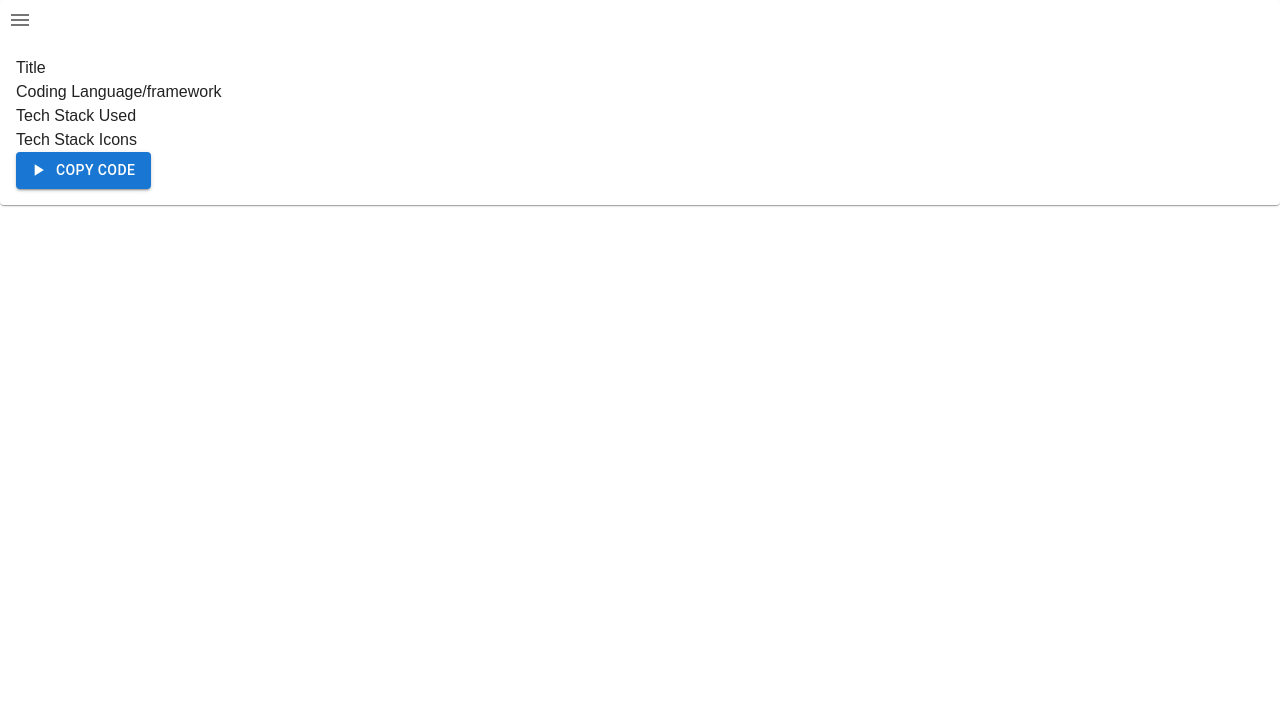
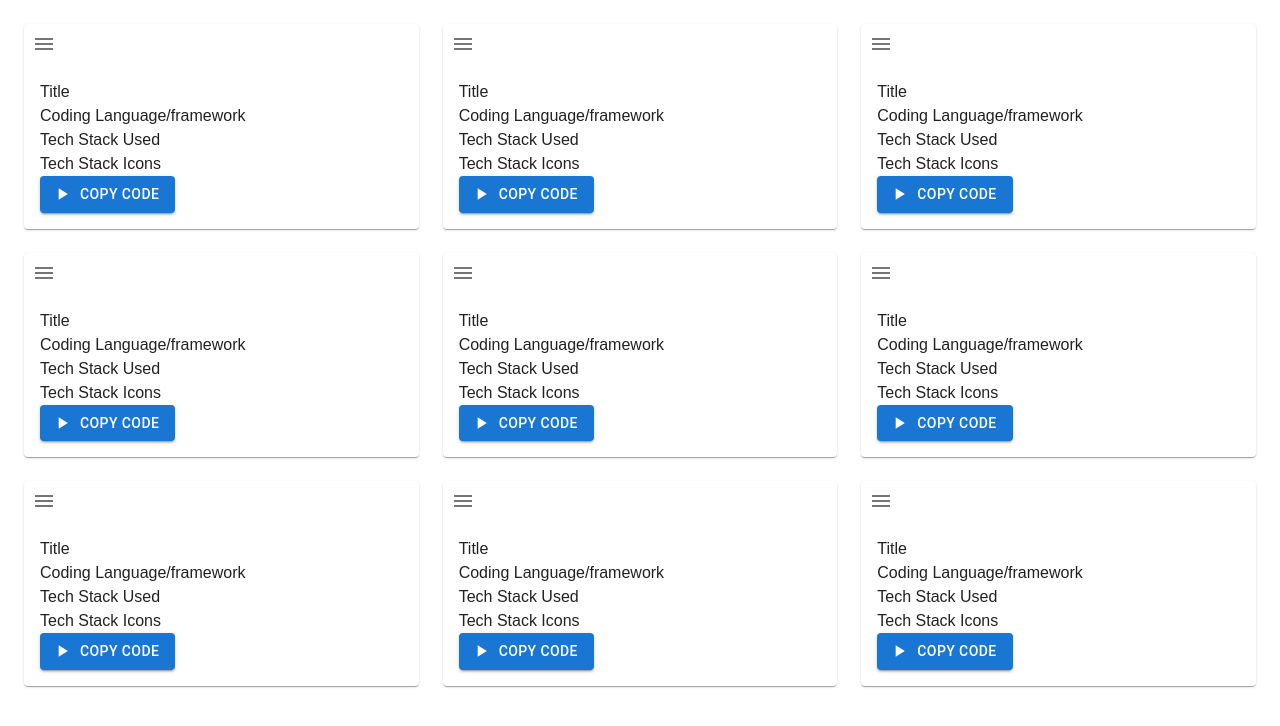
Before and after one commit to JaiminKharadi77/code_snippts, a Next.js app: page / in a window 1280 px wide. Shown: the top 726 px of the page. Built offline with nearby package versions, Linux system fonts and the light colour scheme.

Commit message:
code card ui updated and code ui page created

```diff
--- a/src/app/page.tsx
+++ b/src/app/page.tsx
@@ -1,106 +1,16 @@
-import Image from "next/image";
-import { Button } from "@mui/material";
 import CodeCard from "./components/CodeCard";
+import Grid from "@mui/material/Grid";
 
 export default function Home() {
+  const simp = [1, 2, 3, 4, 5, 6, 7, 8, 9];
+
   return (
-    // <div className="grid grid-rows-[20px_1fr_20px] items-center justify-items-center min-h-screen p-8 pb-20 gap-16 sm:p-20 font-[family-name:var(--font-geist-sans)]">
-    //   <main className="flex flex-col gap-8 row-start-2 items-center sm:items-start">
-    //     <Image
-    //       className="dark:invert"
-    //       src="/next.svg"
-    //       alt="Next.js logo"
-    //       width={180}
-    //       height={38}
-    //       priority
-    //     />
-    //     <ol className="list-inside list-decimal text-sm text-center sm:text-left font-[family-name:var(--font-geist-mono)]">
-    //       <li className="mb-2">
-    //         Get started by editing{" "}
-    //         <code className="bg-black/[.05] dark:bg-white/[.06] px-1 py-0.5 rounded font-semibold">
-    //           src/app/page.tsx
-    //         </code>
-    //         .
-    //       </li>
-    //       <li>Save and see your changes instantly.</li>
-    //     </ol>
-
-    //     <div className="flex gap-4 items-center flex-col sm:flex-row">
-    //       <a
-    //         className="rounded-full border border-solid border-transparent transition-colors flex items-center justify-center bg-foreground text-background gap-2 hover:bg-[#383838] dark:hover:bg-[#ccc] text-sm sm:text-base h-10 sm:h-12 px-4 sm:px-5"
-    //         href="https://vercel.com/new?utm_source=create-next-app&utm_medium=appdir-template-tw&utm_campaign=create-next-app"
-    //         target="_blank"
-    //         rel="noopener noreferrer"
-    //       >
-    //         <Image
-    //           className="dark:invert"
-    //           src="/vercel.svg"
-    //           alt="Vercel logomark"
-    //           width={20}
-    //           height={20}
-    //         />
-    //         Deploy now
-    //       </a>
-    //       <a
-    //         className="rounded-full border border-solid border-black/[.08] dark:border-white/[.145] transition-colors flex items-center justify-center hover:bg-[#f2f2f2] dark:hover:bg-[#1a1a1a] hover:border-transparent text-sm sm:text-base h-10 sm:h-12 px-4 sm:px-5 sm:min-w-44"
-    //         href="https://nextjs.org/docs?utm_source=create-next-app&utm_medium=appdir-template-tw&utm_campaign=create-next-app"
-    //         target="_blank"
-    //         rel="noopener noreferrer"
-    //       >
-    //         Read our docs
-    //       </a>
-    //     </div>
-    //   </main>
-    //   <footer className="row-start-3 flex gap-6 flex-wrap items-center justify-center">
-    //     <a
-    //       className="flex items-center gap-2 hover:underline hover:underline-offset-4"
-    //       href="https://nextjs.org/learn?utm_source=create-next-app&utm_medium=appdir-template-tw&utm_campaign=create-next-app"
-    //       target="_blank"
-    //       rel="noopener noreferrer"
-    //     >
-    //       <Image
-    //         aria-hidden
-    //         src="/file.svg"
-    //         alt="File icon"
-    //         width={16}
-    //         height={16}
-    //       />
-    //       Learn
-    //     </a>
-    //     <a
-    //       className="flex items-center gap-2 hover:underline hover:underline-offset-4"
-    //       href="https://vercel.com/templates?framework=next.js&utm_source=create-next-app&utm_medium=appdir-template-tw&utm_campaign=create-next-app"
-    //       target="_blank"
-    //       rel="noopener noreferrer"
-    //     >
-    //       <Image
-    //         aria-hidden
-    //         src="/window.svg"
-    //         alt="Window icon"
-    //         width={16}
-    //         height={16}
-    //       />
-    //       Examples
-    //     </a>
-    //     <a
-    //       className="flex items-center gap-2 hover:underline hover:underline-offset-4"
-    //       href="https://nextjs.org?utm_source=create-next-app&utm_medium=appdir-template-tw&utm_campaign=create-next-app"
-    //       target="_blank"
-    //       rel="noopener noreferrer"
-    //     >
-    //       <Image
-    //         aria-hidden
-    //         src="/globe.svg"
-    //         alt="Globe icon"
-    //         width={16}
-    //         height={16}
-    //       />
-    //       Go to nextjs.org →
-    //     </a>
-    //   </footer>
-    // </div>
-    <div className="flex justify-center">
-      <CodeCard />
-    </div>
+    <Grid container spacing={3} justifyContent="start" sx={{ padding: 3 }}>
+      {simp.map((_, index) => (
+        <Grid item xs={12} sm={6} md={4} key={index}>
+          <CodeCard />
+        </Grid>
+      ))}
+    </Grid>
   );
 }
```
Also changed, not shown: src/app/[codeId]/page.tsx (added, +9 -0 lines).
